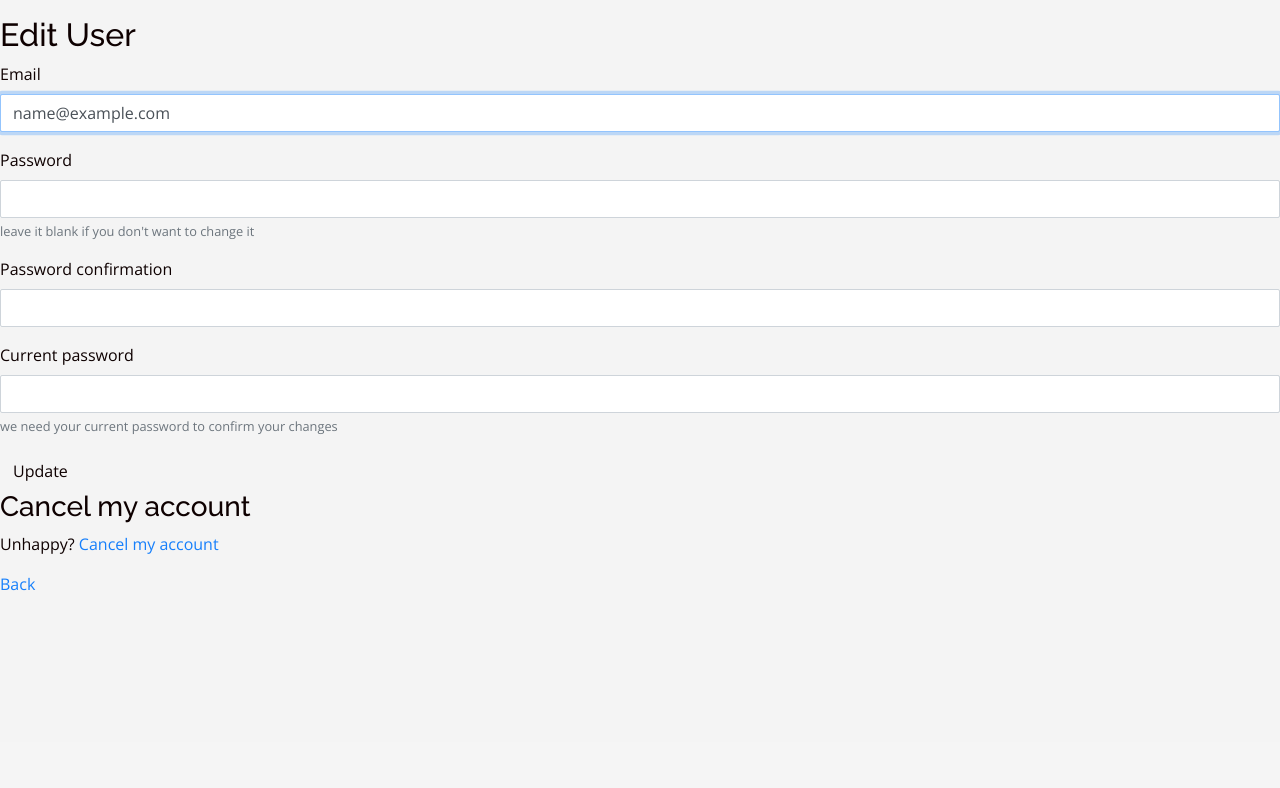
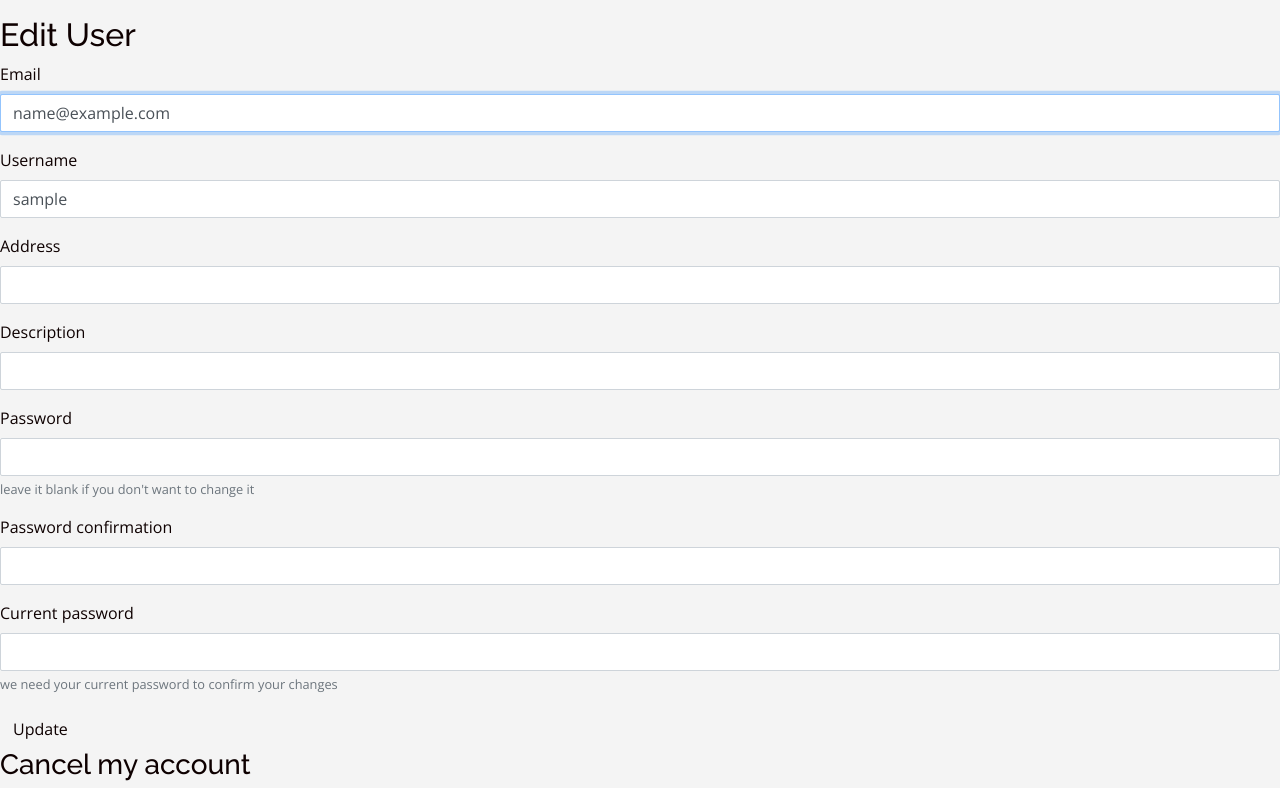
Before and after one commit to ma-v/airbaby, a Rails app: page /users/edit in a window 1280 px wide. Shown: the part 58-846 px from the top of the page. Before the commit the page ends 649 px from the top, so only its background shows below. Run offline with Rails 7, Linux system fonts and the light colour scheme; the visitor is signed in with stand-in values (Sample User, id 1); style sheets or scripts are compiled from the project's sources; some libraries are stand-ins or nearby versions.

Commit message:
view for edit added

```diff
--- a/app/views/devise/registrations/edit.html.erb
+++ b/app/views/devise/registrations/edit.html.erb
@@ -9,7 +9,9 @@
     <% if devise_mapping.confirmable? && resource.pending_reconfirmation? %>
       <p>Currently waiting confirmation for: <%= resource.unconfirmed_email %></p>
     <% end %>
-
+    <%= f.input :username, required: false %>
+    <%= f.input :address, required: false %>
+    <%= f.input :description, required: false %>
     <%= f.input :password,
                 hint: "leave it blank if you don't want to change it",
                 required: false,
```
